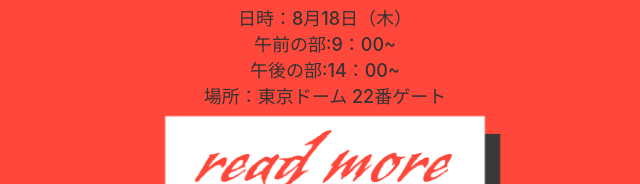
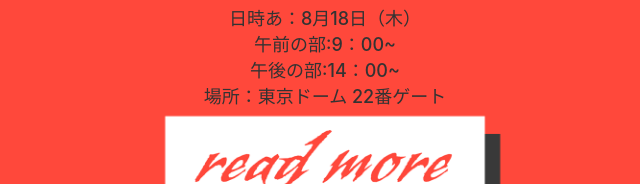
Before and after one commit to kuramotomakito/supofesu, a plain HTML site: page index.html in a window 1280 px wide. Shown: the part 570-754 px from the top of the page, 315-955 px from the left. Drawn offline with nearby package versions, Linux system fonts and the light colour scheme.

Commit message:
二回目

```diff
--- a/index.html
+++ b/index.html
@@ -41,7 +41,7 @@
                     <img src="/img/top/key.jpg" alt="キービジュアル"><br>
 
                     <h2><img src="/img/top/overview.png" alt="開催情報"></h2>
-                    <p>日時：8月18日（木）<br>
+                    <p>日時あ：8月18日（木）<br>
                         午前の部:9：00~<br>
                         午後の部:14：00~<br>
                         場所：東京ドーム 22番ゲート</p>
```
